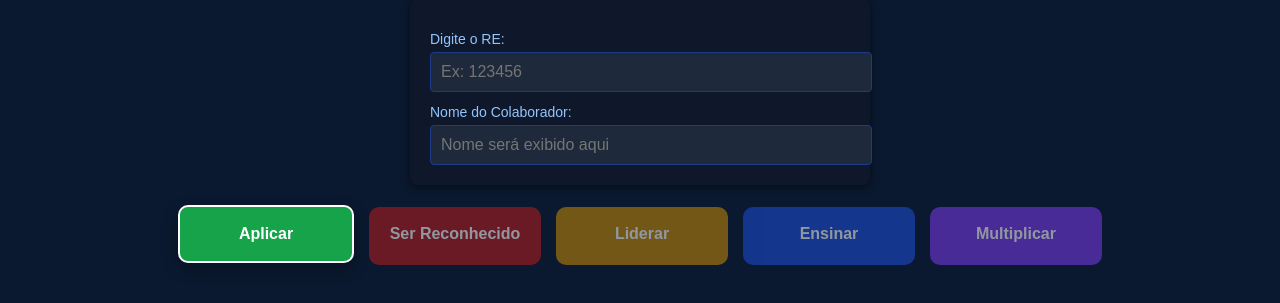
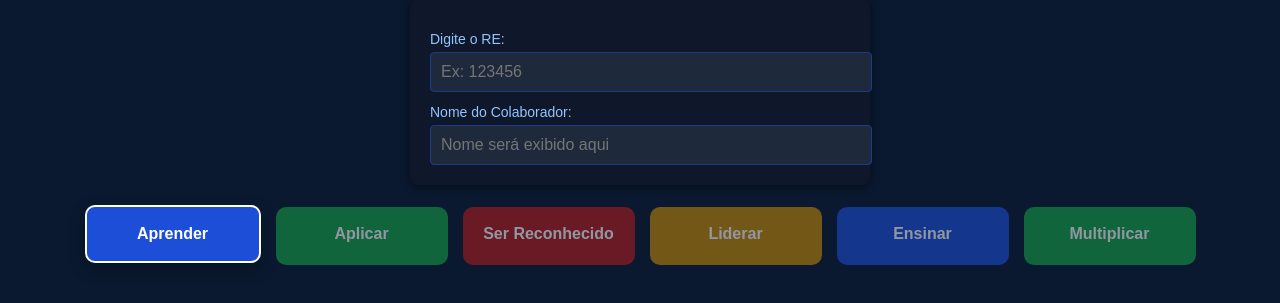
Before and after one commit to carloscarneiro2/Temporizador, a plain HTML site: page index.html in a window 1280 px wide. Shown: the part 269-572 px from the top of the page. Drawn offline with Linux system fonts and the light colour scheme.

Commit message:
Add files via upload

```diff
--- a/index.html
+++ b/index.html
@@ -78,11 +78,11 @@
       transform: translateY(-2px);
       box-shadow: 0 6px 16px rgba(0,0,0,.25);
     }
-    .verde   { background:#16a34a; }
-    .vermelho{ background:#b91c1c; }
-    .amarelo { background:#ca8a04; }
-    .azul    { background:#1d4ed8; }
-    .roxo    { background:#7c3aed; }
+    /* Cores no padrão solicitado */
+    .azul    { background:#1d4ed8; }  /* Aprender / Ensinar */
+    .verde   { background:#16a34a; }  /* Aplicar / Multiplicar */
+    .vermelho{ background:#b91c1c; }  /* Ser Reconhecido */
+    .amarelo { background:#ca8a04; }  /* Liderar */
   </style>
 </head>
 <body>
@@ -102,11 +102,12 @@
   </div>
 
   <div class="etapas">
-    <div class="etapa verde ativa" onclick="proximaEtapa(this)">Aplicar</div>
-    <div class="etapa vermelho">Ser Reconhecido</div>
-    <div class="etapa amarelo">Liderar</div>
-    <div class="etapa azul">Ensinar</div>
-    <div class="etapa roxo">Multiplicar</div>
+    <div class="etapa azul ativa"   onclick="proximaEtapa(this)">Aprender</div>
+    <div class="etapa verde"        >Aplicar</div>
+    <div class="etapa vermelho"     >Ser Reconhecido</div>
+    <div class="etapa amarelo"      >Liderar</div>
+    <div class="etapa azul"         >Ensinar</div>
+    <div class="etapa verde"        >Multiplicar</div>
   </div>
 
   <script>
@@ -122,16 +123,24 @@
     });
 
     function proximaEtapa(el) {
+      // desativa a etapa atual
       el.classList.remove("ativa");
       el.style.cursor = "not-allowed";
+      // ativa a próxima etapa, se houver
       const next = el.nextElementSibling;
       if (next) {
         next.classList.add("ativa");
         next.style.cursor = "pointer";
+        // delega o clique para continuar o fluxo
+        next.addEventListener("click", handleClickOnce, { once: true });
       } else {
         alert("Todas as etapas concluídas 🎉");
       }
     }
+
+    // Garante que somente a etapa ativa responda ao clique
+    function handleClickOnce(e){ proximaEtapa(e.currentTarget); }
+    document.querySelector(".etapa.ativa").addEventListener("click", handleClickOnce, { once: true });
   </script>
 </body>
 </html>
```
